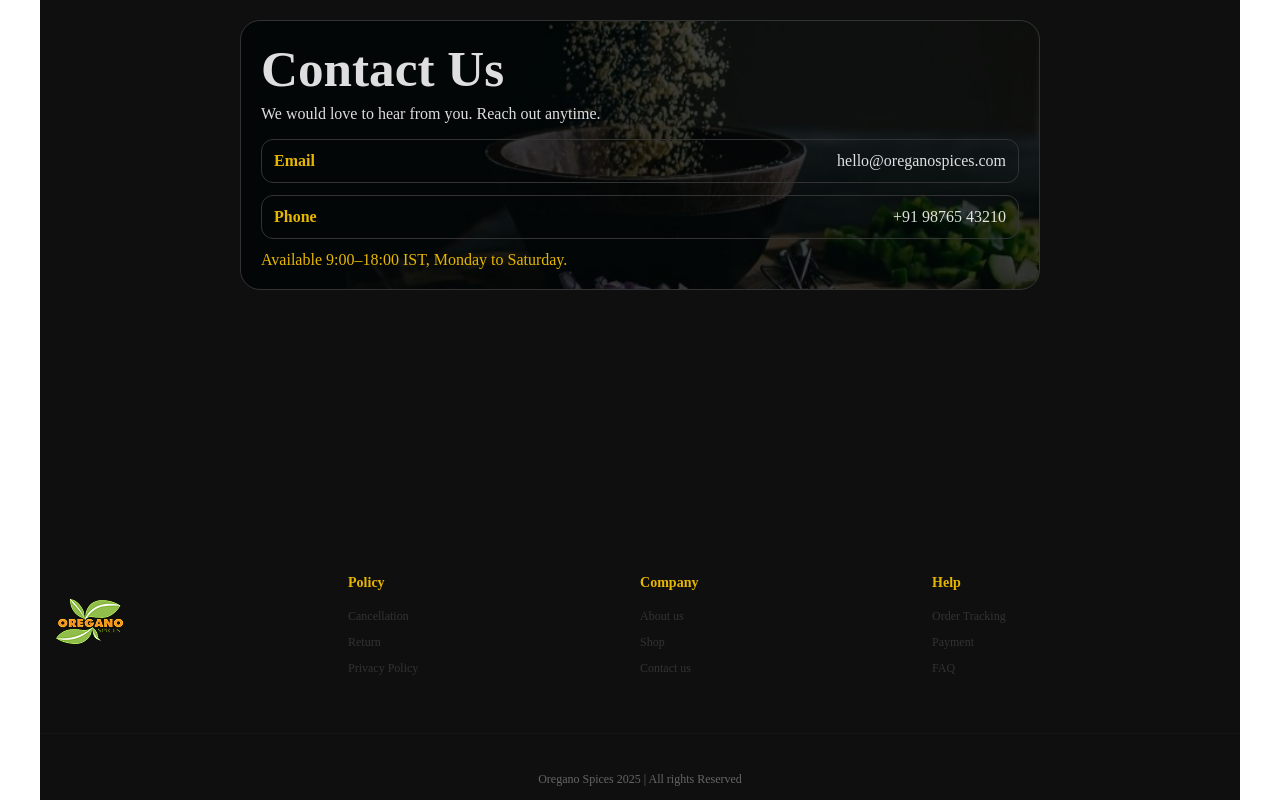
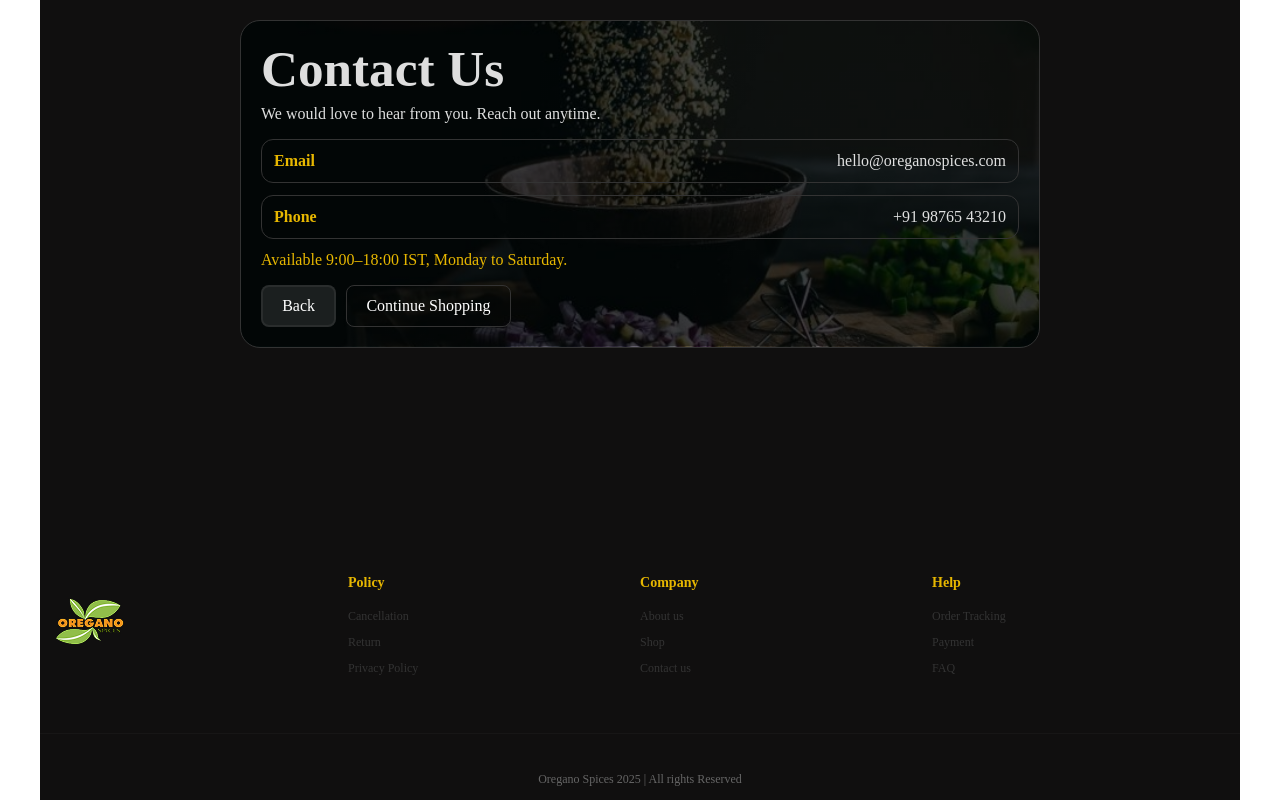
Before and after one commit to imsharun/imsharun.github.io, a React (Vite) app: page /contact in a window 1280 px wide. Built offline with nearby package versions, Linux system fonts and the light colour scheme; a web font is replaced by a local one.

Commit message:
navigate to home from contact us

```diff
--- a/src/pages/Contact.css
+++ b/src/pages/Contact.css
@@ -54,3 +54,14 @@
   margin-top: 12px;
   color: var(--color-primary);
 }
+
+.contact-actions {
+  display: flex;
+  gap: 10px;
+  margin-top: 16px;
+}
+
+.contact-actions .secondary {
+  background: transparent;
+  border: 1px solid var(--color-border-dark);
+}
--- a/src/pages/Contact.tsx
+++ b/src/pages/Contact.tsx
@@ -1,9 +1,12 @@
+import { useNavigate } from 'react-router-dom';
 import './Contact.css';
 
 const EMAIL = 'hello@oreganospices.com';
 const PHONE = '+91 98765 43210';
 
 export default function Contact() {
+  const navigate = useNavigate();
+
   return (
     <section className="contact-page">
       <div className="contact-card">
@@ -23,6 +26,11 @@ export default function Contact() {
         </div>
 
         <div className="note">Available 9:00–18:00 IST, Monday to Saturday.</div>
+
+        <div className="contact-actions">
+          <button onClick={() => navigate(-1)}>Back</button>
+          <button className="secondary" onClick={() => navigate('/')}>Continue Shopping</button>
+        </div>
       </div>
     </section>
   );
```
